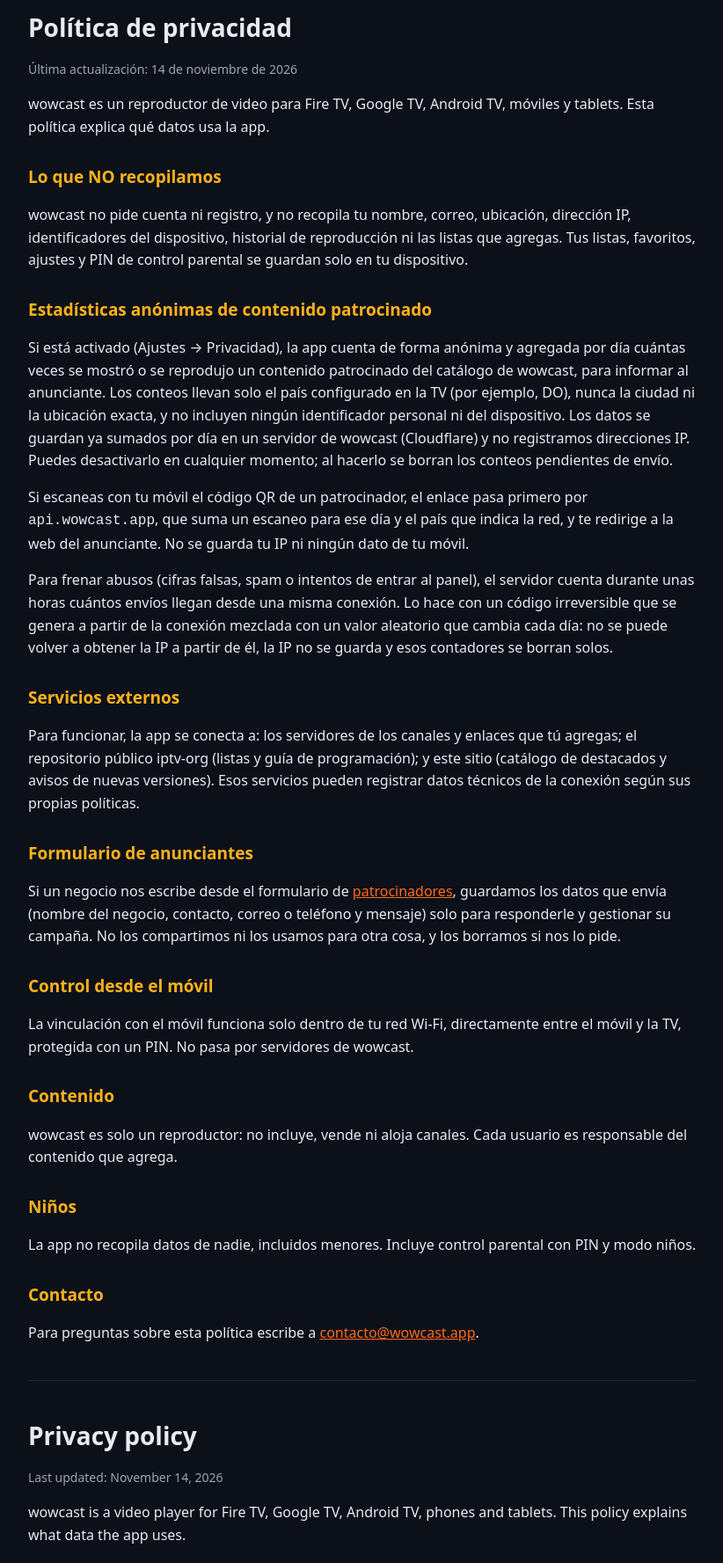
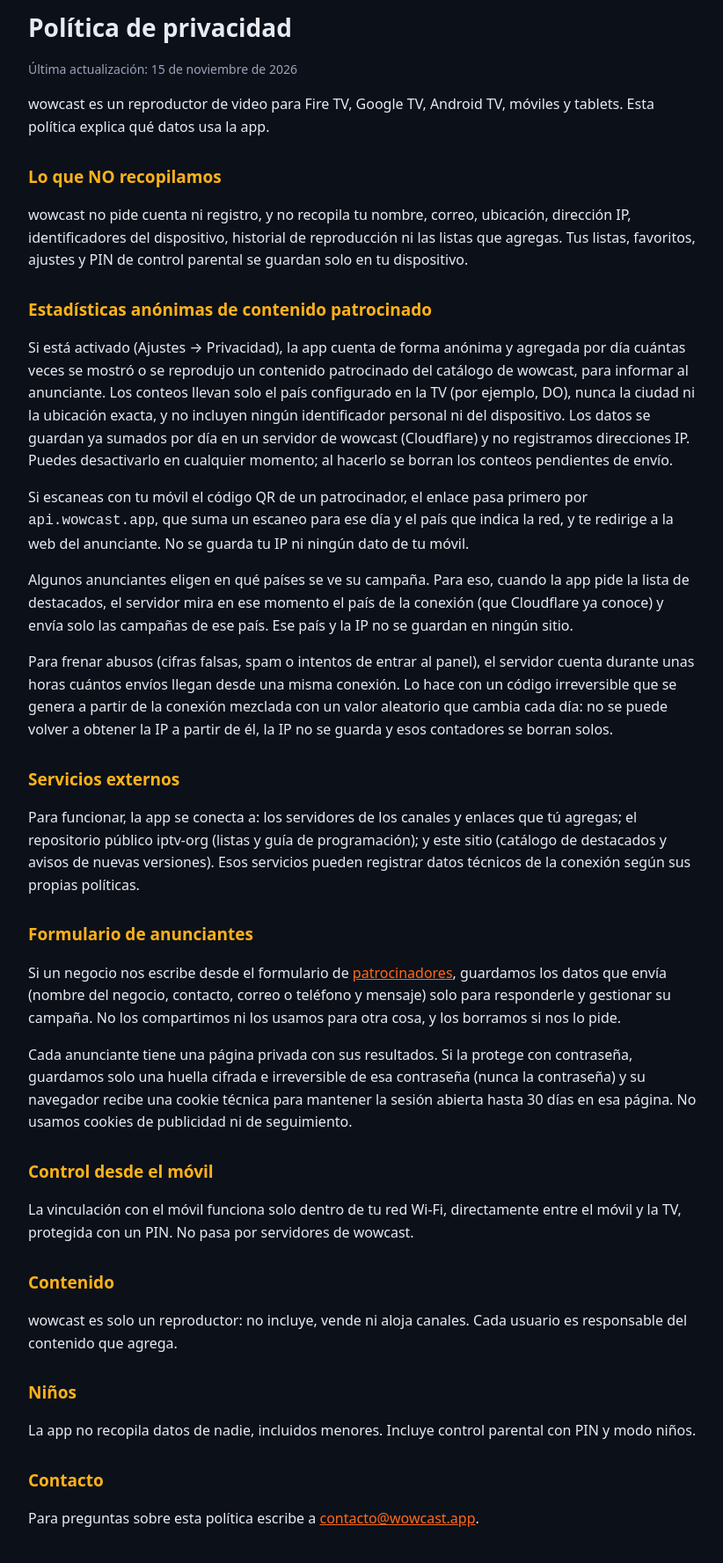
Before and after one commit to xfacor/wowcast, a plain HTML site: page privacy.html in a window 1280 px wide. Shown: the part 70-1847 px from the top of the page at 88% size, without its empty margins (228-1050 px from the left). Drawn offline with Linux system fonts and the light colour scheme.

Commit message:
Privacidad: país de la conexión y cookie del portal; patrocinadores: elegir países

```diff
--- a/privacy.html
+++ b/privacy.html
@@ -7,18 +7,20 @@ a{color:#ff6a1a}.top{display:flex;align-items:center;gap:10px}.top img{height:34
 <body><main>
 <div class="top"><img src="logo.svg" alt=""><b style="font-size:22px">wow<span style="color:#f2552c">cast</span></b></div>
 <h1>Política de privacidad</h1>
-<p class="muted">Última actualización: 14 de noviembre de 2026</p>
+<p class="muted">Última actualización: 15 de noviembre de 2026</p>
 <p>wowcast es un reproductor de video para Fire TV, Google TV, Android TV, móviles y tablets. Esta política explica qué datos usa la app.</p>
 <h2>Lo que NO recopilamos</h2>
 <p>wowcast no pide cuenta ni registro, y no recopila tu nombre, correo, ubicación, dirección IP, identificadores del dispositivo, historial de reproducción ni las listas que agregas. Tus listas, favoritos, ajustes y PIN de control parental se guardan solo en tu dispositivo.</p>
 <h2>Estadísticas anónimas de contenido patrocinado</h2>
 <p>Si está activado (Ajustes → Privacidad), la app cuenta de forma anónima y agregada por día cuántas veces se mostró o se reprodujo un contenido patrocinado del catálogo de wowcast, para informar al anunciante. Los conteos llevan solo el país configurado en la TV (por ejemplo, DO), nunca la ciudad ni la ubicación exacta, y no incluyen ningún identificador personal ni del dispositivo. Los datos se guardan ya sumados por día en un servidor de wowcast (Cloudflare) y no registramos direcciones IP. Puedes desactivarlo en cualquier momento; al hacerlo se borran los conteos pendientes de envío.</p>
 <p>Si escaneas con tu móvil el código QR de un patrocinador, el enlace pasa primero por <code>api.wowcast.app</code>, que suma un escaneo para ese día y el país que indica la red, y te redirige a la web del anunciante. No se guarda tu IP ni ningún dato de tu móvil.</p>
+<p>Algunos anunciantes eligen en qué países se ve su campaña. Para eso, cuando la app pide la lista de destacados, el servidor mira en ese momento el país de la conexión (que Cloudflare ya conoce) y envía solo las campañas de ese país. Ese país y la IP no se guardan en ningún sitio.</p>
 <p>Para frenar abusos (cifras falsas, spam o intentos de entrar al panel), el servidor cuenta durante unas horas cuántos envíos llegan desde una misma conexión. Lo hace con un código irreversible que se genera a partir de la conexión mezclada con un valor aleatorio que cambia cada día: no se puede volver a obtener la IP a partir de él, la IP no se guarda y esos contadores se borran solos.</p>
 <h2>Servicios externos</h2>
 <p>Para funcionar, la app se conecta a: los servidores de los canales y enlaces que tú agregas; el repositorio público iptv-org (listas y guía de programación); y este sitio (catálogo de destacados y avisos de nuevas versiones). Esos servicios pueden registrar datos técnicos de la conexión según sus propias políticas.</p>
 <h2>Formulario de anunciantes</h2>
 <p>Si un negocio nos escribe desde el formulario de <a href="patrocinadores.html">patrocinadores</a>, guardamos los datos que envía (nombre del negocio, contacto, correo o teléfono y mensaje) solo para responderle y gestionar su campaña. No los compartimos ni los usamos para otra cosa, y los borramos si nos lo pide.</p>
+<p>Cada anunciante tiene una página privada con sus resultados. Si la protege con contraseña, guardamos solo una huella cifrada e irreversible de esa contraseña (nunca la contraseña) y su navegador recibe una cookie técnica para mantener la sesión abierta hasta 30 días en esa página. No usamos cookies de publicidad ni de seguimiento.</p>
 <h2>Control desde el móvil</h2>
 <p>La vinculación con el móvil funciona solo dentro de tu red Wi-Fi, directamente entre el móvil y la TV, protegida con un PIN. No pasa por servidores de wowcast.</p>
 <h2>Contenido</h2>
@@ -29,18 +31,20 @@ a{color:#ff6a1a}.top{display:flex;align-items:center;gap:10px}.top img{height:34
 <p>Para preguntas sobre esta política escribe a <a href="mailto:contacto@wowcast.app">contacto@wowcast.app</a>.</p>
 <hr>
 <h1 id="en">Privacy policy</h1>
-<p class="muted">Last updated: November 14, 2026</p>
+<p class="muted">Last updated: November 15, 2026</p>
 <p>wowcast is a video player for Fire TV, Google TV, Android TV, phones and tablets. This policy explains what data the app uses.</p>
 <h2>What we do NOT collect</h2>
 <p>wowcast requires no account or sign-up and does not collect your name, email, location, IP address, device identifiers, viewing history or the playlists you add. Your playlists, favorites, settings and parental PIN are stored only on your device.</p>
 <h2>Anonymous sponsored-content statistics</h2>
 <p>If enabled (Settings → Privacy), the app counts anonymously, aggregated per day, how many times sponsored content from the wowcast catalog was shown or played, to report to the advertiser. Counts carry only the country set on the TV (for example, DO), never the city or exact location, and contain no personal or device identifiers. They are stored already summed per day on a wowcast server (Cloudflare), and we do not log IP addresses. You can turn this off at any time; doing so deletes any counts not yet sent.</p>
 <p>If you scan a sponsor's QR code with your phone, the link first goes through <code>api.wowcast.app</code>, which adds one scan for that day and the country reported by the network, then redirects you to the advertiser's site. Your IP and phone data are not stored.</p>
+<p>Some advertisers choose the countries where their campaign is shown. To do this, when the app requests the featured list, the server checks the country of the connection at that moment (which Cloudflare already knows) and sends only that country's campaigns. That country and the IP are not stored anywhere.</p>
 <p>To prevent abuse (fake figures, spam or attempts to break into the admin panel), the server counts for a few hours how many requests come from the same connection. It does so with an irreversible code derived from the connection mixed with a random value that changes every day: the IP cannot be recovered from it, the IP is not stored and those counters delete themselves.</p>
 <h2>External services</h2>
 <p>To work, the app connects to: the servers of the channels and links you add; the public iptv-org repository (playlists and program guide); and this site (featured catalog and new-version notices). Those services may log technical connection data under their own policies.</p>
 <h2>Advertiser form</h2>
 <p>If a business contacts us through the <a href="patrocinadores.html">sponsors</a> form, we keep the details it sends (business name, contact, email or phone and message) only to reply and manage its campaign. We do not share them or use them for anything else, and we delete them on request.</p>
+<p>Each advertiser has a private results page. If they protect it with a password, we store only an irreversible encrypted fingerprint of that password (never the password itself), and their browser receives a technical cookie to keep the session open for up to 30 days on that page. We use no advertising or tracking cookies.</p>
 <h2>Phone remote</h2>
 <p>Phone pairing works only inside your Wi-Fi network, directly between the phone and the TV, protected by a PIN. It does not go through wowcast servers.</p>
 <h2>Content</h2>
```
Also changed, not shown: patrocinadores.html (+2 -2 lines).
